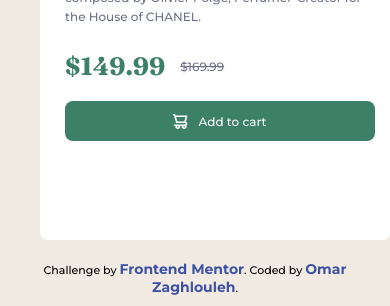
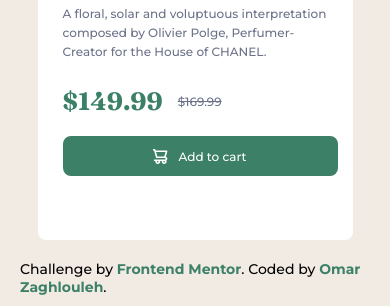
Before and after one commit to OmarZaghlouleh/Product-preview-card-component, a plain HTML site: page index.html in a window 390 px wide. Shown: the part 624-930 px from the top of the page. Drawn offline with Linux system fonts and the light colour scheme.

Commit message:
Add files via upload

```diff
--- a/index.html
+++ b/index.html
@@ -17,21 +17,12 @@
   <title>Frontend Mentor | Product preview card component</title>
 
   <!-- Feel free to remove these styles or customise in your own stylesheet 👍 -->
-  <style>
-    .attribution {
-      font-size: 11px;
-      text-align: center;
-    }
 
-    .attribution a {
-      color: hsl(228, 45%, 44%);
-    }
-  </style>
 </head>
 
 <body>
 
-  <main class="main">
+  <main>
     <div class="container">
       <!-- Image -->
       <div class="img-container"></div>
@@ -55,8 +46,9 @@
     </div>
 
     <div class="attribution">
-      Challenge by <a href="https://www.frontendmentor.io?ref=challenge" target="_blank">Frontend Mentor</a>.
-      Coded by <a href="https://omarzaghlouleh.github.io" target="_blank">Omar Zaghlouleh</a>.
+      Challenge by <a class="link" href="https://www.frontendmentor.io?ref=challenge" target="_blank">Frontend
+        Mentor</a>.
+      Coded by <a class="link" href="https://omarzaghlouleh.github.io" target="_blank">Omar Zaghlouleh</a>.
     </div>
   </main>
 
--- a/style.css
+++ b/style.css
@@ -37,9 +37,11 @@ p{
     font-size: 14px;
 }
 
-.main{
+main{
     display: flex;
     flex-direction: column;
+    align-items: center;
+    justify-content: center;
 }
 .container{
     width: var(--container-width);
@@ -163,18 +165,14 @@ Button img{
     font-size: 14px;
 
 }
-.attribution .link{
+.attribution a{
     text-decoration:none;
     color: var(--dark-cyan-color);
     font-weight: 700;
     font-size: 14px;
 }
 
-.attribution .link:hover{
-    color: var(--button-color);
-    text-decoration: underline;
-}
-a:hover{
+.attribution a:hover{
     color: var(--button-color);
     text-decoration: underline;
 }
@@ -237,9 +235,9 @@ Button:hover{
         flex-direction: column;
         justify-content: center;
         align-items: center;
-        width: 100%;
+        width: 90%;
         height: 100vh;
-        margin: 20px;
+        margin: 20px 0;
 
     }
     .img-container{
@@ -259,7 +257,8 @@ Button:hover{
     Button{
         margin-bottom: 20px;
     }
-    .attribution{margin-top: 0;
+    .attribution{
+        margin-top: 0;
         margin-bottom: 10px;
     }
 
```
